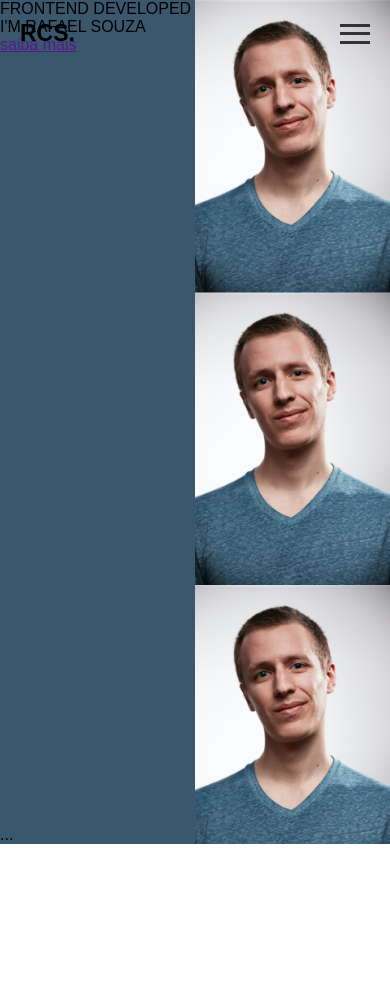
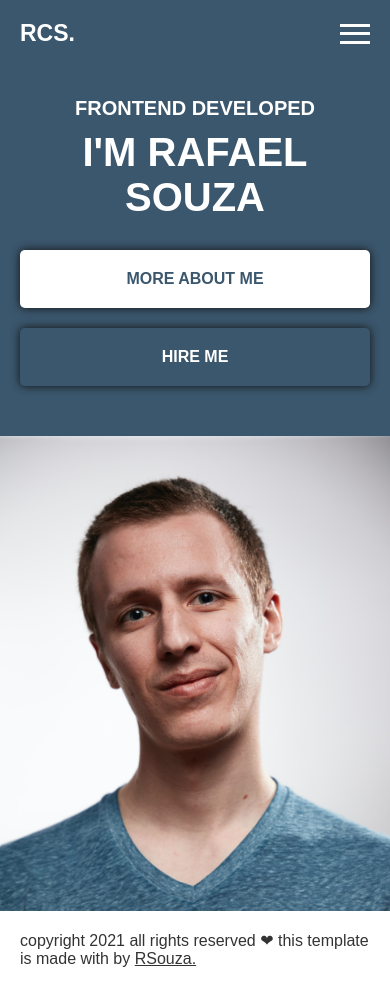
Before and after one commit to Rcarneiro782/portif-lio-b7web, a plain HTML site: page index.html in a window 390 px wide. Before the commit the page ends 844 px from the top, so only its background shows below. Drawn offline with Linux system fonts and the light colour scheme.

Commit message:
part first

```diff
--- a/assets/css/style.css
+++ b/assets/css/style.css
@@ -17,6 +17,7 @@ header{
 header .logo{
     font-size: 23px;
     font-weight: bold;
+    color: #fff;
 }
 header .menu{
     width: 30px;
@@ -36,16 +37,56 @@ header .menu-line{
 .container{
     display: flex;
     height: 100vh;
+
 }
 .container .leftside{
     flex: 1;
     background-color: #3b576d;
+    display: flex;
+    align-items: center;
+    padding: 0 20px;
+
 }
 .container .rightside{
     flex: 1;
     background-image: url('../images/hero.jpg');
-    background-size: 100% auto;
+    background-size: cover;
     background-position: center top;
+}
+.container .info{
+    color: #fff;
+}
+.container .info .profession{
+    font-weight: bold;
+    text-transform: uppercase;
+    font-size: 20px;
+}
+.container .info .name{
+    font-weight: bold;
+    font-size: 70px;
+    margin-top: 10px;
+    margin-bottom: 30px;
+}
+.container .info .buttons a{
+    display: inline-block;
+    background-color: #fff;
+    color: #3b576d;
+    padding: 20px 40px;
+    font-size: 16px;
+    text-decoration: none;
+    text-transform: uppercase;
+    font-weight: bold;
+    box-shadow: 0 0 10px #111;
+    border-radius: 5px;
+    margin-right: 10px;
+}
+.container .info .buttons a.light{
+    color: #fff;
+    background-color: #3b576d;
+
+}
+.container .info .buttons a:hover{
+   opacity: 0.8;
 }
 
 
@@ -65,4 +106,54 @@ footer{
     left: 0;
     right: 0;
     bottom: 0;
+    padding: 20px;
+    color: #fff;
+    font-size: 13px;
 }
+footer a{
+    color: #fff;
+}
+
+
+
+@media (max-width: 850px){
+    header{
+        position: initial;
+        background-color: #3b576d;
+    }
+    header .menu-line{
+        background-color: #fff;
+    }
+    .container{
+        flex-direction: column;
+
+    }
+    .container .leftside{
+       flex: none;
+       padding: 30px 20px;
+       justify-content: center;
+       text-align: center;
+    }
+    footer{
+     position: initial;
+     color: #333;
+     font-size: 16px;
+    }
+    footer a{
+        color: #333;
+    }
+
+
+
+}
+@media (max-width: 450px){
+    .container .leftside .info .name{
+        font-size: 40px;
+
+    }
+    .container .leftside .info .buttons a{
+     display: block;
+     margin-right: 0;
+     margin-bottom: 20px;
+    }
+}
--- a/index.html
+++ b/index.html
@@ -26,7 +26,8 @@
                 <div class="profession">FRONTEND DEVELOPED</div>
                 <div class="name">I'M RAFAEL SOUZA</div>
                 <div class="buttons">
-                    <a href="">saiba mais</a>
+                    <a href="">more about me</a>
+                    <a class="light" href="">Hire me</a>
                 </div>
             </div>
         </div>
@@ -34,7 +35,7 @@
 
     </section>
     <footer>
-        ...
+        copyright 2021 all rights reserved ❤ this template is made with by <a href="">RSouza.</a>
     </footer>
 </body>
 
```
